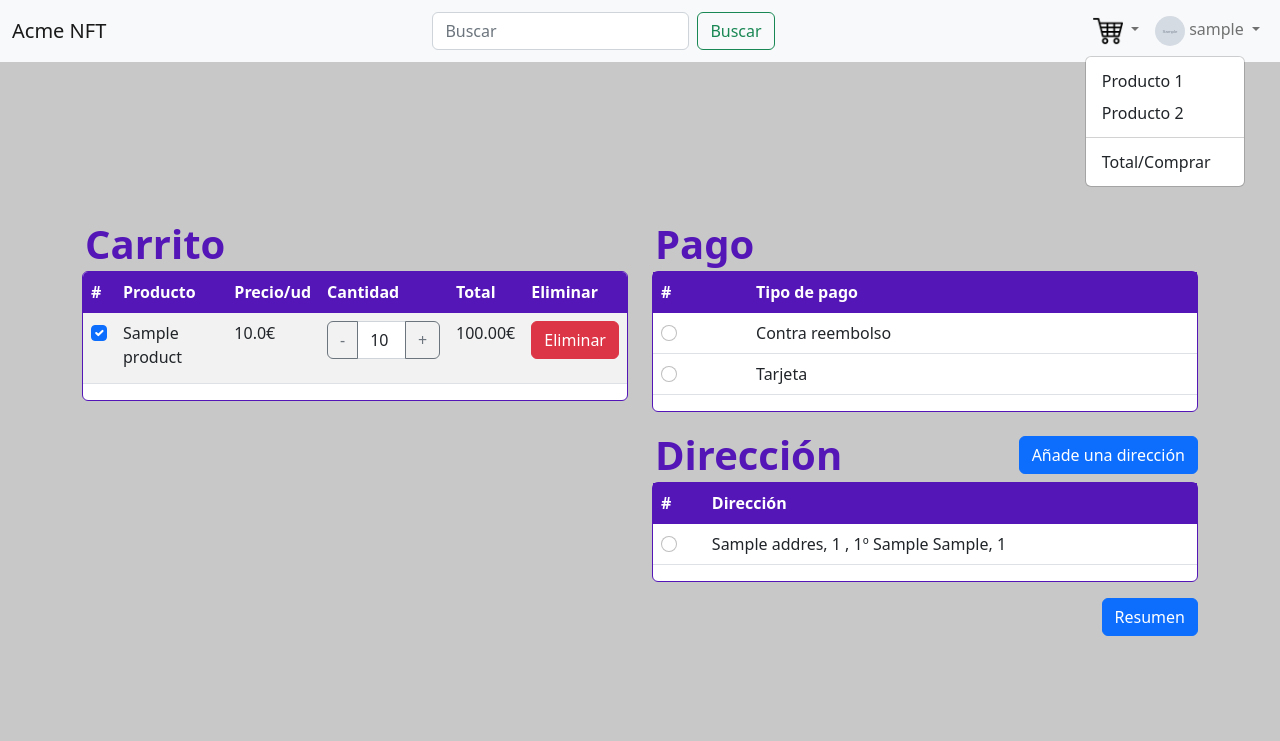
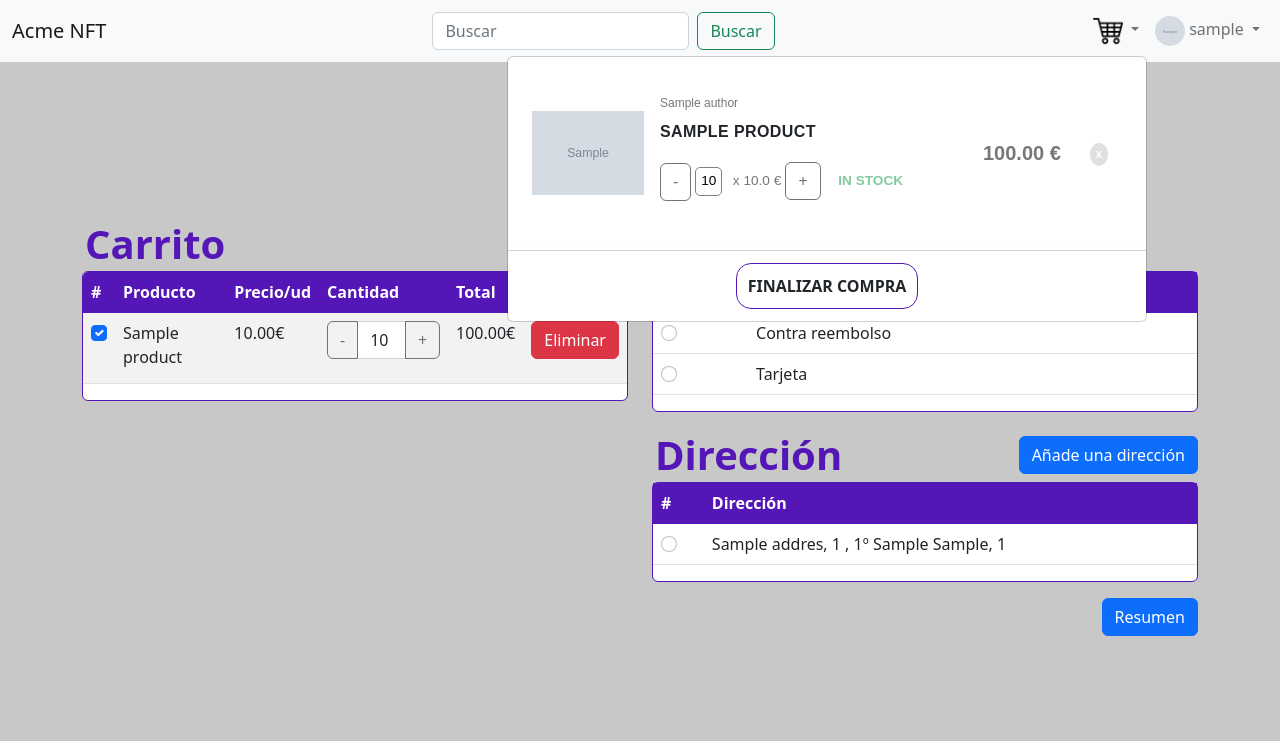
Before and after one commit to PGPI-G3-06/Acme-NFT, a Django app: page /cart in a window 1280 px wide, after a click that opens the changed part. Shown: the top 741 px of the page. Run offline with Django 4.2, Linux system fonts and the light colour scheme; a user stored in the database is signed in; tables that the repository leaves empty hold one stand-in row (values such as "Sample post"); grey boxes marked "Sample" are stand-in pictures; some libraries are stand-ins or nearby versions.

Commit message:
FEAT: DESPLEGABLE DE CESTA
Se ha implementado un desplegable para ces laa  de productos que permitirá al usuario modificar su cesta desde cualquier vista de la web

```diff
--- a/acme_nft/acme_nft/settings.py
+++ b/acme_nft/acme_nft/settings.py
@@ -83,6 +83,7 @@ TEMPLATES = [
                 'django.template.context_processors.request',
                 'django.contrib.auth.context_processors.auth',
                 'django.contrib.messages.context_processors.messages',
+                'acme_nft_app.context_processors.global_context'
             ],
         },
     },
--- /dev/null
+++ b/acme_nft/acme_nft_app/context_processors.py
@@ -0,0 +1,16 @@
+from .models import ProductEntry
+
+def global_context(request):
+
+    user = request.user
+
+    # Load user product entries
+
+    if user.is_authenticated:
+        user_entries = ProductEntry.objects.filter(user=request.user)
+    else:
+        user_entries = ProductEntry.objects.filter(user=None)
+
+    return {
+        'products_in_cart': user_entries.filter(entry_type='CART'),
+    }
--- /dev/null
+++ b/acme_nft/acme_nft_app/static/css/wrapped_cart.css
@@ -0,0 +1,163 @@
+.cart-wrapper {
+    padding: 1em 0;
+    width: 50vw;
+    max-height: 40vh;
+    overflow-y: scroll;
+}
+
+.cart-wrapper::-webkit-scrollbar{
+    width: 7px;
+}
+
+.cart-wrapper::-webkit-scrollbar-thumb{
+    background: var(--main-color);
+	border-radius: 5px;
+}
+
+.cart-wrapper .items {
+    display: block;
+    width: 100%;
+    padding: 1.5em;
+    border-bottom: 1px solid #fafafa;
+}
+.cart-wrapper .items.even {
+    background: #fafafa;
+}
+.cart-wrapper .items .infoWrap {
+    display: table;
+    width: 100%;
+}
+.cart-wrapper .items .cartSection {
+    display: table-cell;
+    vertical-align: middle;
+}
+.cart-wrapper .items .cartSection .itemNumber {
+    font-size: 0.75em;
+    color: #777;
+    margin-bottom: 0.5em;
+}
+.cart-wrapper .items .cartSection h3,
+.cartSection h3.no-items {
+    font-size: 1em;
+    font-family: 'Montserrat', sans-serif;
+    font-weight: bold;
+    text-transform: uppercase;
+    letter-spacing: 0.025em;
+}
+
+.cartSection h3.no-items {
+    text-align: center;
+    padding: 20px 0;
+    margin-bottom: 0;
+}
+
+.cart-wrapper .items .cartSection p {
+    display: inline-block;
+    font-size: 0.85em;
+    color: #777;
+    font-family: 'Montserrat', sans-serif;
+}
+.cart-wrapper .items .cartSection p .quantity {
+    font-weight: bold;
+    color: #333;
+}
+.cart-wrapper .items .cartSection p.stockStatus {
+    color: #82ca9c;
+    font-weight: bold;
+    padding: 0.5em 0 0 1em;
+    text-transform: uppercase;
+}
+.cart-wrapper .items .cartSection p.stockStatus.out {
+    color: #f69679;
+}
+.cart-wrapper .items .cartSection .itemImg {
+    width: 4em;
+    float: left;
+    aspect-ratio: 1/1;
+    object-fit: contain;
+}
+.cart-wrapper .items .cartSection.qtyWrap, .cart-wrapper .items .cartSection.prodTotal {
+    text-align: center;
+}
+.cart-wrapper .items .cartSection.qtyWrap p, .cart-wrapper .items .cartSection.prodTotal p {
+    font-weight: bold;
+    font-size: 1.25em;
+    margin-bottom: 0;
+}
+.cart-wrapper .items .cartSection input.qty {
+    width: 2em;
+    text-align: center;
+    font-size: 1em;
+    padding: 0.25em;
+    margin: 1em 0.5em 0 0;
+}
+.cart-wrapper .items .cartSection .itemImg {
+    width: 8em;
+    display: inline;
+    padding-right: 1em;
+}
+.special {
+    display: block;
+    font-family: 'Montserrat', sans-serif;
+}
+.special .specialContent {
+    padding: 1em 1em 0;
+    display: block;
+    margin-top: 0.5em;
+    border-top: 1px solid #dadada;
+}
+.special .specialContent:before {
+    content: "\21b3";
+    font-size: 1.5em;
+    margin-right: 1em;
+    color: #6f6f6f;
+    font-family: helvetica, arial, sans-serif;
+}
+a.remove {
+    text-decoration: none;
+    font-family: 'Montserrat', sans-serif;
+    color: #fff;
+    font-weight: bold;
+    background: #e0e0e0;
+    padding: 0.5em;
+    font-size: 0.75em;
+    display: inline-block;
+    border-radius: 100%;
+    line-height: 0.85;
+    -webkit-transition: all 0.25s linear;
+    -moz-transition: all 0.25s linear;
+    -ms-transition: all 0.25s linear;
+    -o-transition: all 0.25s linear;
+    transition: all 0.25s linear;
+}
+a.remove:hover {
+    background: #f30;
+}
+
+.cart-redirection-button{
+    width: 30%;
+    background-color: var(--main-button-background-color);
+    border-radius: 15px;
+    border: 1px solid var(--main-color);
+    text-align: center;
+    padding: 10px;
+    text-transform: uppercase;
+    color: var(--text-black);
+    text-decoration: none;
+    font-weight: bolder;
+    transition: all 0.5s;
+}
+
+.cart-redirection-button:hover{
+    background-color: linear-gradient(to bottom, var(--main-button-hover-dark-color), var(--main-button-hover-light-color));
+    color: var(--text-white);
+    transition: all 0.5s;
+}
+
+/* MEDIA QUERIES */
+
+@media screen and (max-width: 991px) {
+    .cart-wrapper {
+        width: 100% !important;
+    }
+}
--- a/acme_nft/acme_nft_app/static/js/cart.js
+++ b/acme_nft/acme_nft_app/static/js/cart.js
@@ -1,119 +1,4 @@
 "use strict"
-
-function upQuantity(id, product_id, price, stock) {
-    let quantity = document.getElementById(id).value;
-
-    if (quantity == stock) {
-        alert("No hay mas disponibles");
-    } else {
-        quantity++;
-        document.getElementById(id).value = quantity;
-        updateQuantityDB(product_id, quantity, price);
-    }
-
-}
-
-function downQuantity(id, product_id, price, stock) {
-    let quantity = document.getElementById(id).value;
-
-    if (quantity == 1) {
-        alert("No puedes tener menos de 1");
-    } else {
-        if (quantity > 1) {
-            quantity--;
-            document.getElementById(id).value = quantity;
-        }
-        updateQuantityDB(product_id, quantity, price)
-    }
-
-}
-
-function calculateTotal(price, quantity, id) {
-    console.log(price, quantity, id);
-    let total_doc = document.getElementById("total-" + id);
-    console.log(total_doc);
-    let total = price * quantity;
-    total_doc.innerHTML = total + "€";
-}
-
-async function postData(url = '', data = {}) {
-    // Default options are marked with *
-    const response = await fetch(url, {
-        method: 'POST', // *GET, POST, PUT, DELETE, etc.
-        mode: 'cors', // no-cors, *cors, same-origin
-        cache: 'no-cache', // *default, no-cache, reload, force-cache, only-if-cached
-        credentials: 'same-origin', // include, *same-origin, omit
-        headers: {
-            'Content-Type': 'application/json',
-            "X-CSRFToken": getCookie('csrftoken'),
-
-            // 'Content-Type': 'application/x-www-form-urlencoded',
-        }, redirect: 'follow', // manual, *follow, error
-        referrerPolicy: 'no-referrer', // no-referrer, *no-referrer-when-downgrade, origin, origin-when-cross-origin, same-origin, strict-origin, strict-origin-when-cross-origin, unsafe-url
-        body: data, // body data type must match "Content-Type" header
-
-    },);
-
-
-    return response.json(); // parses JSON response into native JavaScript objects
-}
-
-async function updateQuantityDB(id, quantity, price) {
-    let url = `cart/update-quantity/${id}`;
-    const data = '{"quantity":' + quantity + '}';
-
-
-    calculateTotal(price, quantity, id);
-
-    postData(url, data)
-        .then((data) => {
-            console.log(data); // JSON data parsed by `data.json()` call
-        });
-
-}
-
-function getCookie(name) {
-    var cookieValue = null;
-    if (document.cookie && document.cookie !== '') {
-        var cookies = document.cookie.split(';');
-        for (var i = 0; i < cookies.length; i++) {
-            var cookie = cookies[i].trim();
-            // Does this cookie string begin with the name we want?
-            if (cookie.substring(0, name.length + 1) === (name + '=')) {
-                cookieValue = decodeURIComponent(cookie.substring(name.length + 1));
-                break;
-            }
-        }
-    }
-    return cookieValue;
-}
-
-function deleteProduct(id, itemId) {
-    let url = `cart/delete/${id}`;
-
-    async function postData(url = '') {
-        // Default options are marked with *
-        const response = await fetch(url, {
-            method: 'DELETE', // *GET, POST, PUT, DELETE, etc.
-            mode: 'cors', // no-cors, *cors, same-origin
-            cache: 'no-cache', // *default, no-cache, reload, force-cache, only-if-cached
-            credentials: 'same-origin', // include, *same-origin, omit
-            headers: {
-                "X-CSRFToken": getCookie('csrftoken'),
-            }, redirect: 'follow', // manual, *follow, error
-            referrerPolicy: 'no-referrer', // no-referrer, *no-referrer-when-downgrade, origin, origin-when-cross-origin, same-origin, strict-origin, strict-origin-when-cross-origin, unsafe-url// body data type must match "Content-Type" header
-        },);
-        let product = document.getElementById("tr-product-id-_id".replace("_id", itemId));
-        product.remove();
-
-        return response.json(); // parses JSON response into native JavaScript objects
-    }
-
-    postData(url)
-        .then((data) => {
-            console.log(data); // JSON data parsed by `data.json()` call
-        });
-}
 
 function addAddress() {
 
--- /dev/null
+++ b/acme_nft/acme_nft_app/static/js/global.js
@@ -0,0 +1,132 @@
+"use strict"
+
+
+function upQuantity(id, product_id, price, stock) {
+    let quantity = document.getElementById(id).value;
+
+    if (quantity == stock) {
+        alert("No hay mas disponibles");
+    } else {
+        quantity++;
+        let quantityFields = document.getElementsByClassName("quantity-field-" + id);
+
+        for(let field of quantityFields) {
+            field.value = quantity;
+        }
+
+        updateQuantityDB(product_id, quantity, price);
+    }
+
+}
+
+function downQuantity(id, product_id, price, stock) {
+    let quantity = document.getElementById(id).value;
+
+    if (quantity == 1) {
+        alert("No puedes tener menos de 1");
+    } else {
+        if (quantity > 1) {
+            quantity--;
+            let quantityFields = document.getElementsByClassName("quantity-field-" + id);
+
+            for(let field of quantityFields) {
+                field.value = quantity;
+            }
+        }
+        updateQuantityDB(product_id, quantity, price)
+    }
+}
+
+function calculateTotal(price, quantity, id) {
+    let total_doc_fields = document.getElementsByClassName("total-" + id + "-class");
+    let total = price * quantity;
+
+    for(let field of total_doc_fields) {
+        field.innerHTML = total.toFixed(2) + "€";
+    }
+}
+
+function getCookie(name) {
+    var cookieValue = null;
+    if (document.cookie && document.cookie !== '') {
+        var cookies = document.cookie.split(';');
+        for (var i = 0; i < cookies.length; i++) {
+            var cookie = cookies[i].trim();
+            // Does this cookie string begin with the name we want?
+            if (cookie.substring(0, name.length + 1) === (name + '=')) {
+                cookieValue = decodeURIComponent(cookie.substring(name.length + 1));
+                break;
+            }
+        }
+    }
+    return cookieValue;
+}
+
+function deleteProduct(id) {
+    let current_url = window.location.href;
+    let domain = current_url.split("/")[0] + "//" + current_url.split("/")[2];
+    let url = domain + `/cart/delete/${id}`;
+
+    async function postData(url = '') {
+        // Default options are marked with *
+        const response = await fetch(url, {
+            method: 'DELETE', // *GET, POST, PUT, DELETE, etc.
+            mode: 'cors', // no-cors, *cors, same-origin
+            cache: 'no-cache', // *default, no-cache, reload, force-cache, only-if-cached
+            credentials: 'same-origin', // include, *same-origin, omit
+            headers: {
+                "X-CSRFToken": getCookie('csrftoken'),
+            }, redirect: 'follow', // manual, *follow, error
+            referrerPolicy: 'no-referrer', // no-referrer, *no-referrer-when-downgrade, origin, origin-when-cross-origin, same-origin, strict-origin, strict-origin-when-cross-origin, unsafe-url// body data type must match "Content-Type" header
+        },);
+        let product_entries = document.getElementsByClassName("product-" + id + "-entry");
+
+        for(let product of product_entries) {
+            product.remove();
+        }
+
+        return response.json(); // parses JSON response into native JavaScript objects
+    }
+
+    postData(url)
+        .then((data) => {
+            console.log(data); // JSON data parsed by `data.json()` call
+        });
+}
+
+async function postData(url = '', data = {}) {
+    // Default options are marked with *
+    const response = await fetch(url, {
+        method: 'POST', // *GET, POST, PUT, DELETE, etc.
+        mode: 'cors', // no-cors, *cors, same-origin
+        cache: 'no-cache', // *default, no-cache, reload, force-cache, only-if-cached
+        credentials: 'same-origin', // include, *same-origin, omit
+        headers: {
+            'Content-Type': 'application/json',
+            "X-CSRFToken": getCookie('csrftoken'),
+
+            // 'Content-Type': 'application/x-www-form-urlencoded',
+        }, redirect: 'follow', // manual, *follow, error
+        referrerPolicy: 'no-referrer', // no-referrer, *no-referrer-when-downgrade, origin, origin-when-cross-origin, same-origin, strict-origin, strict-origin-when-cross-origin, unsafe-url
+        body: data, // body data type must match "Content-Type" header
+
+    },);
+
+
+    return response.json(); // parses JSON response into native JavaScript objects
+}
+
+async function updateQuantityDB(id, quantity, price) {
+    let current_url = window.location.href;
+    let domain = current_url.split("/")[0] + "//" + current_url.split("/")[2];
+    let url = domain + `/cart/update-quantity/${id}`;
+    const data = '{"quantity":' + quantity + '}';
+
+    calculateTotal(price, quantity, id);
+
+    postData(url, data)
+        .then((data) => {
+            console.log(data); // JSON data parsed by `data.json()` call
+        });
+
+}
--- a/acme_nft/acme_nft_app/templates/base.html
+++ b/acme_nft/acme_nft_app/templates/base.html
@@ -1,4 +1,5 @@
 {% load static %}
+{% load mathfilters %}
 
 <!DOCTYPE html>
 <html lang="es">
@@ -9,6 +10,7 @@
     <meta name="viewport" content="width=device-width, initial-scale=1.0">
     <link rel="stylesheet" href="{% static 'css/global.css' %}">
     <link rel="stylesheet" href="{% static 'css/base.css' %}">
+    <link rel="stylesheet" href="{% static 'css/wrapped_cart.css' %}">
 
     <link href="https://cdn.jsdelivr.net/npm/bootstrap@5.2.3/dist/css/bootstrap.min.css"
           rel="stylesheet"
@@ -19,8 +21,7 @@
             integrity="sha384-kenU1KFdBIe4zVF0s0G1M5b4hcpxyD9F7jL+jjXkk+Q2h455rYXK/7HAuoJl+0I4"
             crossorigin="anonymous"></script>
 
-    <script src="https://kit.fontawesome.com/53154f2da0.js"
-            crossorigin="anonymous"></script>
+    <script src="{% static 'js/global.js' %}"></script>
 
     {% block extrahead %}
     {% endblock %}
@@ -56,21 +57,71 @@
                     <ul class="navbar-nav w-100">
                         <li class="nav-item dropdown">
                             <a class="nav-link dropdown-toggle" role="button"
-                               data-bs-toggle="dropdown" aria-expanded="false">
+                               data-bs-toggle="dropdown" data-bs-auto-close="outside" aria-expanded="false">
                                 <img width="30px" height="30px"
                                      alt="imagen de perfil"
                                      src={% static 'images/cart.png' %}/>
                             </a>
-                            <ul class="dropdown-menu">
-                                <li><a class="dropdown-item" href="#">Producto
-                                    1</a></li>
-                                <li><a class="dropdown-item" href="#">Producto
-                                    2</a></li>
-                                <li>
-                                    <hr class="dropdown-divider">
-                                </li>
-                                <li><a class="dropdown-item"
-                                       href="{% url 'acme-nft:cart' %}">Total/Comprar</a>
+                            <ul class="dropdown-menu dropdown-menu-end cart-wrapper">
+                                {% for product_entry in products_in_cart %}
+                                    <li class="dropdown-item bg-transparent items odd product-{{product_entry.product.id}}-entry" style="outline: none !important;">
+
+                                        <div class="infoWrap">
+                                            <div class="cartSection">
+                                                <img src="/static/{{product_entry.product.image_url}}" alt="" class="itemImg" />
+                                                <p class="itemNumber">{{product_entry.product.author}}</p>
+                                                <h3 class="dropdown-item-text">{{product_entry.product.name}}</h3>
+
+                                                <p>
+                                                    <button class="btn btn-outline-secondary"
+                                                            onclick="downQuantity({{ product_entry.product.id }},{{ product_entry.product.id }},{{ product_entry.product.price }}, {{ product_entry.product.stock }})"
+                                                            type="button"
+                                                            id="button-addon1">-
+                                                    </button>
+                                                    <input type="text" id="{{product_entry.product.id}}"
+                                                            class="qty quantity-field-{{product_entry.product.id}}" style="border: 1px solid grey; border-radius: 5px;"
+                                                            min="1" max="{{product_entry.product.stock}}"
+                                                            value="{{product_entry.quantity}}" readonly/> x {{product_entry.product.price}} €</p>
+                                                    <button class="btn btn-outline-secondary"
+                                                            onclick="upQuantity({{ product_entry.product.id }}, {{ product_entry.product.id }},{{ product_entry.product.price }},{{ product_entry.product.stock }})"
+                                                            type="button"
+                                                            id="button-addon1">+
+                                                    </button>
+
+                                                <p class="stockStatus"> In Stock</p>
+                                                </div>
+
+                                                <div class="prodTotal cartSection">
+                                                    <p class="total-{{product_entry.product.id }}-class">{{product_entry.product.price|mul:product_entry.quantity|floatformat:2}} €</p>
+                                                </div>
+                                                    <div class="cartSection removeWrap">
+                                                        <a href="#" class="remove" onclick="deleteProduct({{ product_entry.product.id }})">x</a>
+                                                    </div>
+                                                </div>
+                                    </li>
+                                    <li class="product-{{product_entry.product.id}}-entry">
+                                        <hr class="dropdown-divider">
+                                    </li>
+                                    {% empty %}
+                                    <li class="dropdown-item bg-transparent">
+
+                                        <div class="infoWrap">
+                                            <div class="cartSection">
+                                                <h3 class="no-items">No hay productos en el carrito</h3>
+                                            </div>
+                                        </div>
+
+                                    </li>
+
+                                    <li>
+                                        <hr class="dropdown-divider">
+                                    </li>
+                                {% endfor %}
+                                <li class="dropdown-item bg-transparent">
+                                    <div class="d-flex justify-content-center w-100">
+                                        <a class="cart-redirection-button"
+                                       href="{% url 'acme-nft:cart' %}">Finalizar compra</a>
+                                    </div>
                                 </li>
                             </ul>
                         </li>
@@ -84,7 +135,7 @@
                                          alt="imagen de perfil"
                                          src="{{ request.user.profilepicture_set.all.0.image.url }}"/> {{ request.user.username }}
                                 </a>
-                                <ul class="dropdown-menu">
+                                <ul class="dropdown-menu dropdown-menu-end">
                                     <li><a class="dropdown-item"
                                            href="{% url 'acme-nft:profile' %}">Perfil</a>
                                     </li>
--- a/acme_nft/acme_nft_app/templates/cart.html
+++ b/acme_nft/acme_nft_app/templates/cart.html
@@ -34,7 +34,7 @@
 
                                 {% for item in cart %}
 
-                                    <tr id="tr-product-id-{{ item.id }}">
+                                    <tr id="tr-product-id-{{ item.id }}" class="product-{{item.product.id}}-entry">
                                     <th scope="row">
                                         <input class="form-check-input"
                                             type="checkbox"
@@ -45,7 +45,7 @@
                                             data-grouprequired="productos">
                                     </th>
                                     <td>{{ item.product.name }}</td>
-                                    <td>{{ item.product.price }}€</td>
+                                    <td>{{ item.product.price|floatformat:2 }}€</td>
                                     <td>
                                         <div class="input-group mb-3">
                                             <button class="btn btn-outline-secondary"
@@ -55,7 +55,7 @@
                                             </button>
                                             <input id="{{ item.product.id }}"
                                                 type="number"
-                                                class="form-control"
+                                                class="form-control quantity-field-{{item.product.id}}"
                                                 placeholder=""
                                                 aria-label="Example text with button addon"
                                                 aria-describedby="button-addon1"
@@ -70,7 +70,7 @@
                                         </div>
                                     </td>
 
-                                    <td id="total-{{ item.product.id }}">
+                                    <td id="total-{{ item.product.id }}" class="total-{{ item.product.id }}-class">
                                         <script>
                                             var total =
                                             {{ item.product.price }} * {{ item.quantity }}
@@ -80,7 +80,7 @@
                                     <td>
                                         <button type="button"
                                                 class="btn btn-danger"
-                                                onclick="deleteProduct({{ item.product.id }}, {{ item.id }})">
+                                                onclick="deleteProduct({{ item.product.id }})">
                                             Eliminar
                                         </button>
                                     </td>
--- a/acme_nft/acme_nft_app/views.py
+++ b/acme_nft/acme_nft_app/views.py
@@ -603,7 +603,7 @@ def edit_amount_cart(request, product_id):
     if 0 < quantity <= entry.product.stock:
         entry.quantity = quantity
         entry.save()
-        return HttpResponseRedirect(request.META.get('HTTP_REFERER'))
+        return HttpResponse('Ok')
     else:
         return HttpResponseNotFound("Invalid Quantity")
 
@@ -616,7 +616,7 @@ def delete_from_cart(request, product_id):
     entry = ProductEntry.objects.get(product=product, entry_type='CART',
                                      user=user)
     entry.delete()
-    return HttpResponseRedirect(request.META.get('HTTP_REFERER'))
+    return HttpResponse('Ok')
 
 
 def add_address_in_cart(request):
```
Also changed, not shown: acme_nft/acme_nft_app/templates/wishlist.html (+4 -4 lines).
